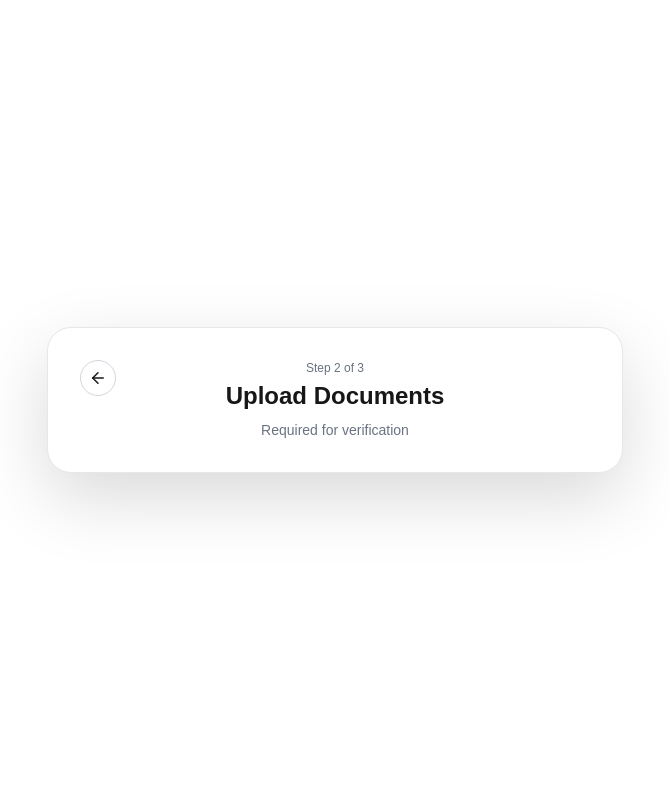
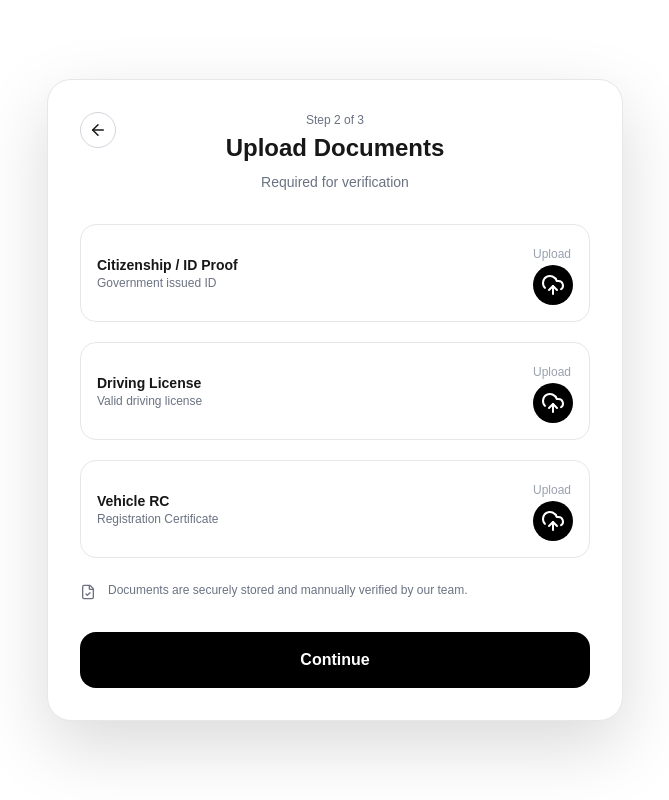
Before and after one commit to shresthaabhinav/Vehicle-Booking-System, a Next.js app: page /partner/onboarding/documents in a window 1280 px wide. Shown: the whole page, without its empty margins (305-974 px from the left). Built offline with nearby package versions, Linux system fonts and the light colour scheme; no server answers.

Commit message:
document section completed

```diff
--- /dev/null
+++ b/src/app/partner/onboarding/bank/page.tsx
@@ -0,0 +1,17 @@
+'use client'
+import React from 'react'
+import { motion } from 'motion/react'
+
+export default function page() {
+  return (
+    <div className='min-h-screen bg-white flex items-center justify-center px-4'>
+      <motion.div
+        initial={{ opacity: 0, y: 28 }}
+        animate={{ opacity: 1, y: 0 }}
+        className='w-full max-w-xl bg-white rounded-3xl border bordr-gray-200 shadow-[0_25px_70px_rgba(0,0,0,0.15)] p-6 sm:p-8'
+      >
+
+      </motion.div>
+    </div>
+  )
+}
--- a/src/app/partner/onboarding/documents/page.tsx
+++ b/src/app/partner/onboarding/documents/page.tsx
@@ -1,7 +1,7 @@
 'use client'
 import React from 'react'
 import { motion } from 'motion/react'
-import { ArrowLeft } from 'lucide-react'
+import { ArrowLeft, FileCheck, UploadCloud } from 'lucide-react'
 import { useRouter } from 'next/navigation'
 
 export default function page() {
@@ -31,10 +31,63 @@ export default function page() {
           </p>
         </div>
 
-        <div>
+        <div className='mt-8 space-y-5'>
+          <motion.label
+          whileHover={{ scale: 1.02 }}
+          className='flex items-center justify-between p-4 rounded-2xl border border-gray-200 cursor-pointer hover:border-black transition'
+          >
+            <div>
+              <p className='text-sm font-semibold'>Citizenship / ID Proof</p>
+              <p className='text-xs text-gray-500'>Government issued ID</p>
+            </div>
+            <div>
+              <span className='text-xs text-gray-400'>Upload</span>
+              <div className='w-10 h-10 rounded-full bg-black text-white flex items-center justify-center'><UploadCloud/></div>
+            </div>
+          </motion.label>
+
+          <motion.label
+          whileHover={{ scale: 1.02 }}
+          className='flex items-center justify-between p-4 rounded-2xl border border-gray-200 cursor-pointer hover:border-black transition'
+          >
+            <div>
+              <p className='text-sm font-semibold'>Driving License</p>
+              <p className='text-xs text-gray-500'>Valid driving license</p>
+            </div>
+            <div>
+              <span className='text-xs text-gray-400'>Upload</span>
+              <div className='w-10 h-10 rounded-full bg-black text-white flex items-center justify-center'><UploadCloud/></div>
+            </div>
+          </motion.label>
+
+          <motion.label
+          whileHover={{ scale: 1.02 }}
+          className='flex items-center justify-between p-4 rounded-2xl border border-gray-200 cursor-pointer hover:border-black transition'
+          >
+            <div>
+              <p className='text-sm font-semibold'>Vehicle RC</p>
+              <p className='text-xs text-gray-500'>Registration Certificate</p>
+            </div>
+            <div>
+              <span className='text-xs text-gray-400'>Upload</span>
+              <div className='w-10 h-10 rounded-full bg-black text-white flex items-center justify-center'><UploadCloud/></div>
+            </div>
+          </motion.label>
 
         </div>
 
+        <div className='mt-6 flex items-start gap-3 text-xs text-gray-500'>
+          <FileCheck size={16} className='mt-0.5'/>
+          <p>Documents are securely stored and mannually verified by our team.</p>
+        </div>
+
+        <motion.button
+          whileHover={{ scale: 1.02 }}
+          whileTap={{ scale: 0.97 }}
+          className='mt-8 w-full h-14 rounded-2xl bg-black text-white font-semibold flex items-center justify-center gap-2 disabled:opacity-40 transition'
+        >
+          Continue
+        </motion.button>
       </motion.div>
     </div>
   )
```
